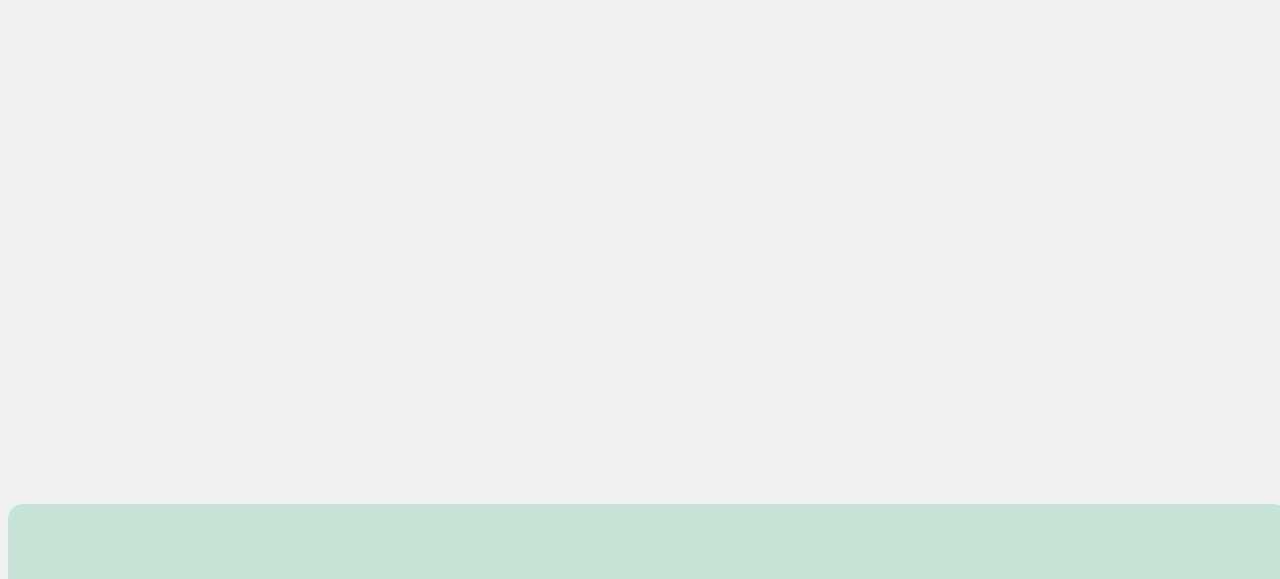
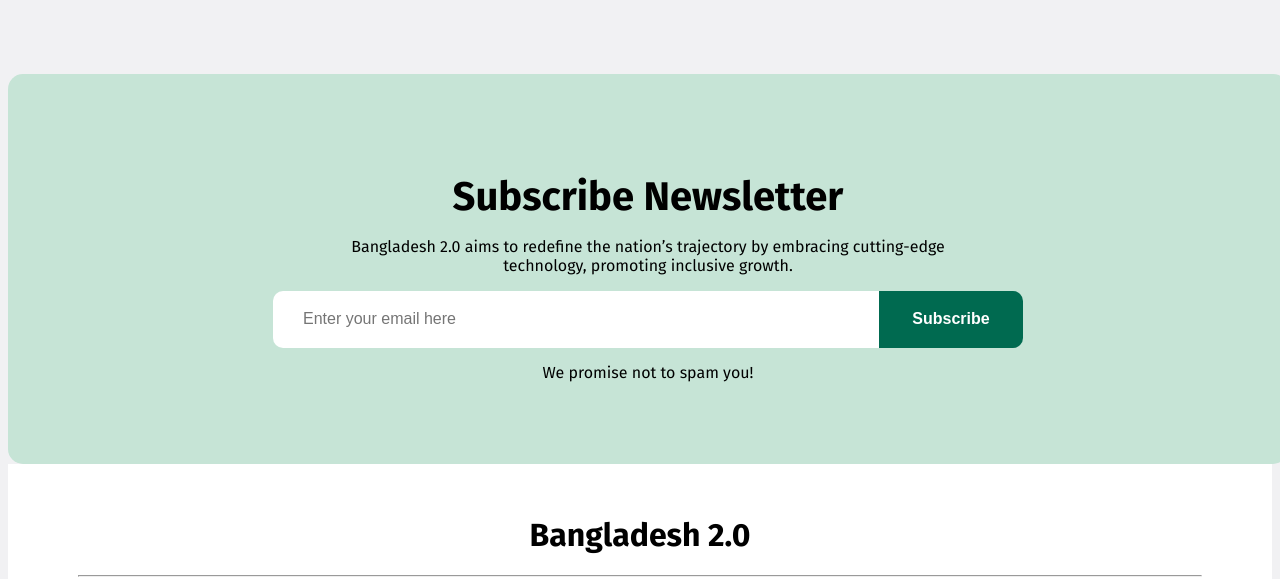
Before and after one commit to abdullahshahad-w/PH-assignment-01, a plain HTML site: page index.html in a window 1280 px wide. Shown: the part 3209-3788 px from the top of the page. Drawn offline with Linux system fonts and the light colour scheme.

Commit message:
subscribe done

```diff
--- a/index.html
+++ b/index.html
@@ -155,13 +155,23 @@
 
         <div class="subscribe-input-box">
 
-            <input type="text" class="subscribe-input">
-            <button class="subscribe-button">Subscribe</button>
+            <input type="email" class="subscribe-input" placeholder="Enter your email here">
+            <button class="subscribe-button primary-button">Subscribe</button>
 
         </div>
 
         <p class="subscribe-ending">We promise not to spam you!</p>
 
     </section>
+
+    <footer class="footer-section">
+        <h1 class="footer-title">Bangladesh 2.0</h1>
+        <hr>
+        <div class="footer-image-box">
+            <img src="assets/facebook.png" alt="" class="footer-image">
+            <img src="assets/instagram.png" alt="" class="footer-image">
+            <img src="assets/x.png" alt="" class="footer-image">
+        </div>
+    </footer>
 </body>
 </html>
--- a/styles/assignment1.css
+++ b/styles/assignment1.css
@@ -191,7 +191,7 @@ body button:hover {
     display: flex;
     align-items: center;
     gap: 32px;
-    padding: 20px;
+    padding: 40px;
     border-radius: 15px;
 }
 
@@ -233,7 +233,7 @@ body button:hover {
 
 .donate-section {
     width: 1280px;
-    height: 900px;
+    height: 550px;
     margin: 0 auto;
 }
 
@@ -309,7 +309,7 @@ body button:hover {
 /* subscribe styles */
 
 .subscribe-section {
-    margin: 80px auto;
+    margin: 0px auto;
     width: 1280px;
     height: 390px;
     background-color: rgba(198, 228, 214, 1);
@@ -319,3 +319,54 @@ body button:hover {
     justify-content: center;
     align-items: center;
 }
+
+.subscribe-title {
+    font-size: 40px;
+    margin-bottom: 16px;
+}
+
+.subscribe-description {
+    text-align: center;
+    margin-top: 0px;
+    width: 622px;
+}
+
+.subscribe-input-box {
+    display: flex;
+    gap: 0px;
+    width: 750px;
+    height: 56px;
+    justify-content: center;
+    align-items: center;
+}
+
+.subscribe-input {
+    width: 600px;
+    height: 55px;
+    border: none;
+    border-radius: 10px 0px 0px 10px;
+    padding-left: 30px;
+    font-size: 16px;
+}
+
+.subscribe-button {
+    width: 150px;
+    height: 57px;
+    border: none;
+    border-radius: 0px 10px 10px 0px;
+}
+
+/* footer styles */
+
+.footer-section {
+    background-color: white;
+    padding: 30px;
+}
+
+.footer-title {
+    text-align: center;
+}
+
+.footer-section hr {
+    width: 1122px;
+}
```
